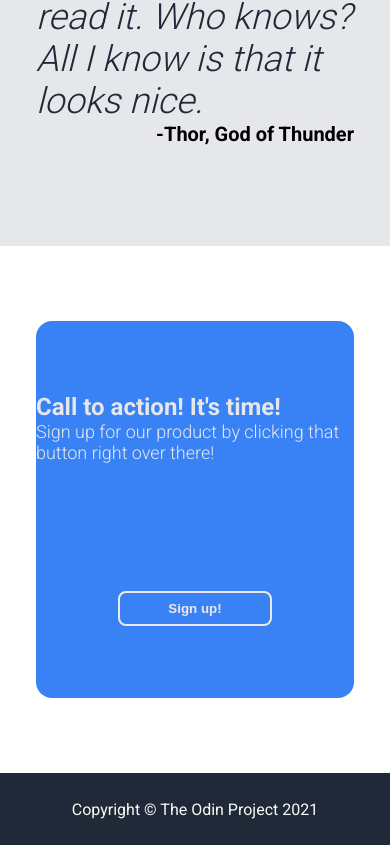
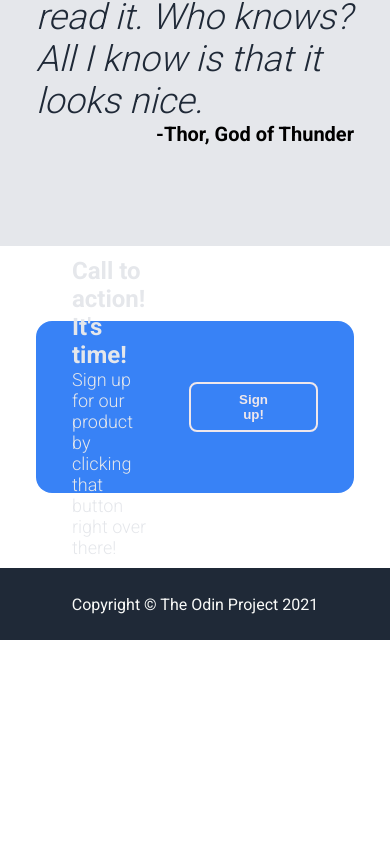
Before and after one commit to raymondyangdev/landing-page, a plain HTML site: page index.html in a window 390 px wide. Shown: the part 1716-2561 px from the top of the page. After the commit the page ends 2356 px from the top, so only its background shows below. Drawn offline with Linux system fonts and the light colour scheme.

Commit message:
Make CTA section responsive

```diff
--- a/index.html
+++ b/index.html
@@ -76,7 +76,7 @@
         </section>
 
         <section id="cta">
-            <div class="flex-container wrapper">
+            <div class="cta-container wrapper">
                 <div class="cta-heading">
                     Call to action! It's time!
                     <div class="cta-subtext">
@@ -92,7 +92,6 @@
         Copyright © The Odin Project 2021
     </footer>
 
-
 </body>
 
 </html>
--- a/style.css
+++ b/style.css
@@ -174,19 +174,21 @@ footer {
 
 #cta {
     padding: 75px 36px;
+    display: flex;
 }
 
-#cta .flex-container {
+.cta-container {
     background-color: #3882F6;
     border-radius: 16px;
-    padding: 72px 0;
-    max-width: 1000px;
+    height: 172px;
     display: flex;
-    justify-content: center;
-    gap: 128px;
+    justify-content: space-evenly;
+    align-items: center;
+    flex: 1;
+    gap: 36px;
 }
 
-.flex-container.wrapper .cta-heading {
+.cta-container.wrapper .cta-heading {
     color: #e5e7eb;
     font-weight: bolder;
     font-size: 24px;
```
